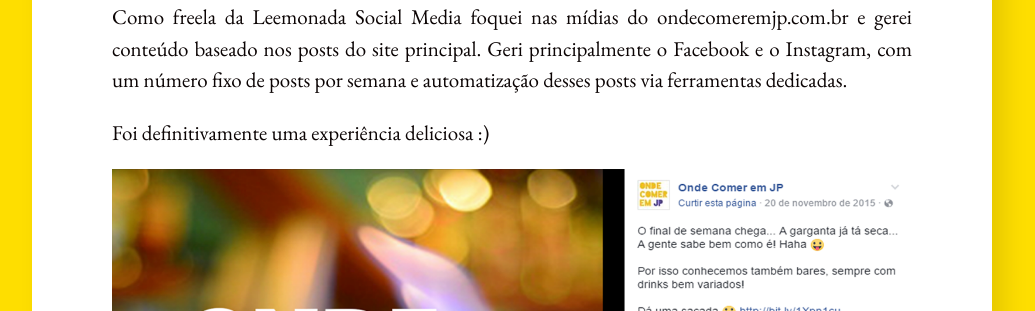
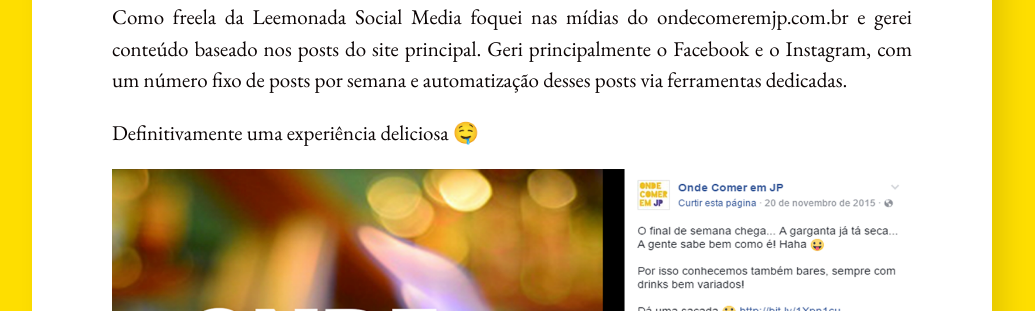
Before and after one commit to tropicaos/laueu, a Jekyll site: the page built from _posts/2020-07-02-ondecomeremjp.md, in a window 1280 px wide. Shown: the part 1360-1671 px from the top of the page, without its empty margins (128-1163 px from the left). Built offline with Jekyll 4.4.1, drawn with Linux system fonts in a browser that asks for light colours; comment, search, counter and statistics services are not loaded.

Commit message:
[ATT] OCEJP

```diff
--- a/_posts/2020-07-02-ondecomeremjp.md
+++ b/_posts/2020-07-02-ondecomeremjp.md
@@ -9,12 +9,12 @@
 ---
 ![](/images/uploads/1_o5inqodcfu-hmoawwdidbw.png)
 
-Esse foi um dos trabalhos ***mais difíceis da minha vida***. Não! Não por ter sido meu primeiro freela de mídias digitais e finalmente estar trabalhando com isso, mas por ser impossível não digitar babando pelas delícias que a galera do blog [ondecomeremjp](http://www.ondecomeremjp.com.br/) caçava por João Pessoa!
+Esse foi um dos trabalhos ***mais difíceis da minha vida***. Não! Não por ter sido meu primeiro freela de mídias digitais e finalmente estar trabalhando com isso, mas por ser impossível não digitar babando pelas delícias que a galera do blog [ondecomeremjp](http://www.ondecomeremjp.com.br/){:target="_blank"} caçava por João Pessoa!
 
 ![](/images/uploads/1_o3foksqmrxaxwlxc0an3qa.png)
 
 Como freela da Leemonada Social Media foquei nas mídias do ondecomeremjp.com.br e gerei conteúdo baseado nos posts do site principal. Geri principalmente o Facebook e o Instagram, com um número fixo de posts por semana e automatização desses posts via ferramentas dedicadas.
 
-Foi definitivamente uma experiência deliciosa :)
+Definitivamente uma experiência deliciosa 🤤
 
 ![](/images/uploads/1_ryss_3ww0nufvz7v9zpkgw.png)
```
